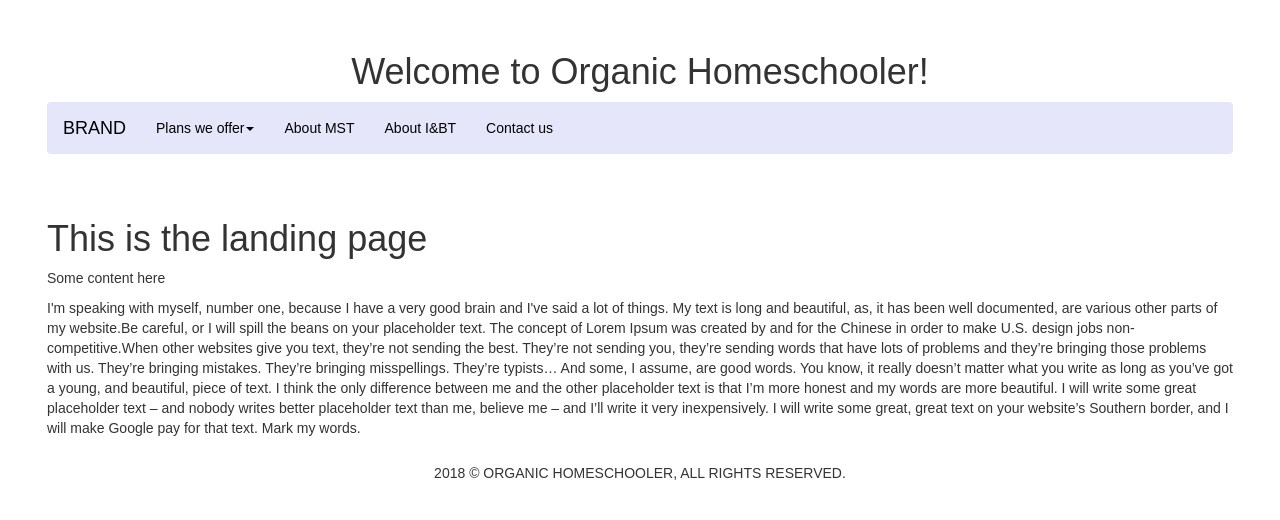
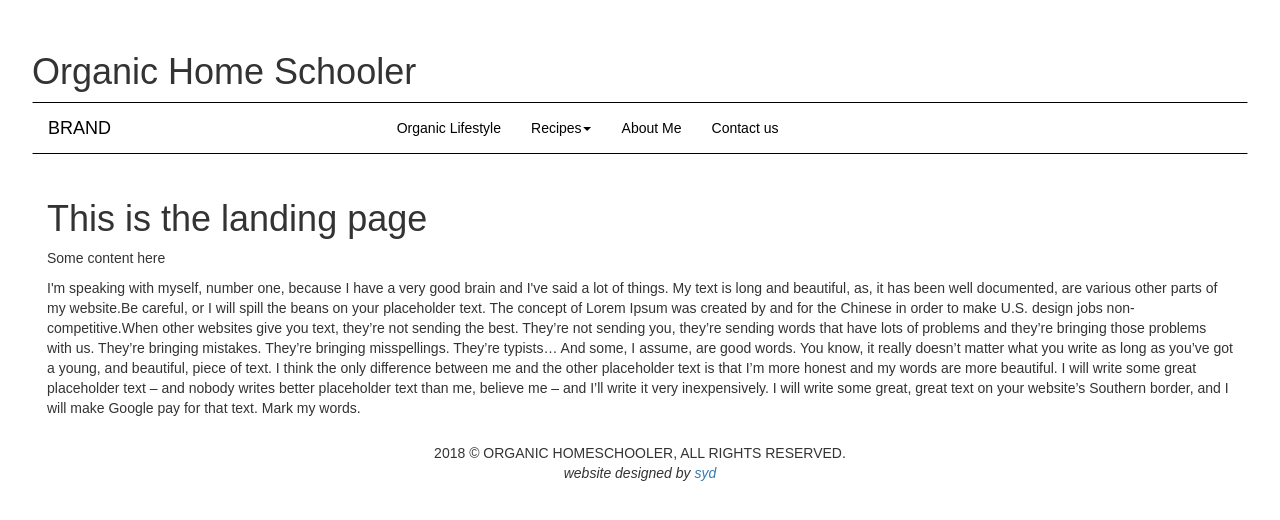
Before and after one commit to svhong/organichs, a React (Create React App) app: page / in a window 1280 px wide. Shown: the top 520 px of the page. Built offline with nearby package versions, Linux system fonts and the light colour scheme.

Commit message:
fixed content, added border to nav bar, adjust positioning, changed links. Very basic skeleton ready to go

```diff
--- a/public/index.html
+++ b/public/index.html
@@ -17,7 +17,7 @@
 <!-- Latest compiled and minified JavaScript -->
 <script src="https://maxcdn.bootstrapcdn.com/bootstrap/3.3.7/js/bootstrap.min.js" integrity="sha384-Tc5IQib027qvyjSMfHjOMaLkfuWVxZxUPnCJA7l2mCWNIpG9mGCD8wGNIcPD7Txa"
   crossorigin="anonymous"></script>
-  <title>React App</title>
+  <title>Organic Homeschooler</title>
 </head>
 
 <body>
--- a/src/App.css
+++ b/src/App.css
@@ -1,3 +1,4 @@
+
 .dropdown-submenu {
     position: relative;
 }
@@ -11,12 +12,49 @@
     margin-top: 25px;
 }
 
+.titleTrick {
+    visibility:hidden;
+    position:absolute;
+}
+
 /*----------------CSS for NAV BAR---------------*/
 
 .navbar-light {
-    background-color: lavender;
+    background-color: white;
+    border-top: 1px solid black;
+    border-bottom: 1px solid black;
 }
 
 .navbar-light a {
     color:black;
 }
+
+.navbar-toggle {
+    position: relative;
+    float: right;
+    padding: 9px 10px;
+    margin-top: 8px;
+    margin-right: 15px;
+    margin-bottom: 8px;
+    background-color: transparent;
+    background-image: none;
+    border: 1px solid transparent;
+     border-radius: 4px;
+}
+
+
+@media screen and (min-width: 768px){
+    .navbar {
+        border-radius: 0px;
+        }
+
+    ul.nav.navbar-nav {
+        left: 40%;
+        position: relative;
+        transform: translate(-50%);
+        }
+    .titleTrick{
+        visibility: visible;
+        position:relative;
+    }
+}
--- a/src/components/footers/footer.js
+++ b/src/components/footers/footer.js
@@ -4,7 +4,7 @@ class Footer extends Component {
   render() {
     return (
       <div className="container-fluid footer">
-        <center><p>2018 &copy; ORGANIC HOMESCHOOLER, ALL RIGHTS RESERVED.</p></center>
+        <center><p>2018 &copy; ORGANIC HOMESCHOOLER, ALL RIGHTS RESERVED.<br /> <em>website designed by <a href="#">syd</a></em></p></center>
       </div>
     );
   }
--- a/src/components/headers/header.js
+++ b/src/components/headers/header.js
@@ -3,9 +3,9 @@ import React, { Component } from 'react';
 class Header extends Component {
   render() {
     return (
-      <div className="container-fluid">
-        <center><h1>Welcome to Organic Homeschooler!</h1></center>
-        <nav className="navbar navbar-toggleable-md navbar-light bg-faded">
+      <header>
+                <h1 className="titleTrick">Organic Home Schooler</h1>
+                <nav className="navbar navbar-light">
                     <div className="container-fluid">
                         <div className="navbar-header">
                             <button type="button" className="navbar-toggle collapsed" data-toggle="collapse" data-target="#bs-example-navbar-collapse-1" aria-expanded="false">
@@ -14,41 +14,41 @@ class Header extends Component {
                                 <span className="icon-bar"></span>
                                 <span className="icon-bar"></span>
                             </button>
-              <a className="navbar-brand" href="https://www.porac.org">BRAND</a>
+                            <a className="navbar-brand" href="http://www.google.com">BRAND</a>
                         </div>
 
                         <div className="collapse navbar-collapse" id="bs-example-navbar-collapse-1">
                             <ul className="nav navbar-nav">
+                            <li><a href="/AboutUs">Organic Lifestyle</a></li>
                                 <li className="dropdown">
-                  <a href='/Plans' className="dropdown-toggle" data-toggle="dropdown">Plans we offer<span className="caret"></span></a>
+                                    <a href='/Plans' className="dropdown-toggle" data-toggle="dropdown">Recipes<span className="caret"></span></a>
                                     <ul className="dropdown-menu">
-                    <li><a href="/AllPlans">Brief Summary of All Plans</a></li>
+                                        <li><a href="/AllPlans">Catergories</a></li>
                                         <li role="separator" className="divider"></li>
-                    <li><a href="/Accidental">Accidental Death &amp; Dismemberment</a></li>
+                                        <li><a href="/Accidental">Crunchy Korean</a></li>
                                         <li role="separator" className="divider"></li>
                                         <li className="dropdown-submenu">
-                      <a className="test" tabIndex="-1">Disability Coverage <span className="caret"></span></a>
+                                            <a className="test" tabIndex="-1">Dropdown Inside Dropdown <span className="caret"></span></a>
                                             <ul className="dropdown-menu">
-                        <li><a tabIndex="-1" href="/Disability">Disability Coverage</a></li>
+                                                <li><a tabIndex="-1" href="/Disability">Some Stuff</a></li>
                                                 <li role="separator" className="divider"></li>
-                        <li><a tabIndex="-1" href="/Faq">Frequently Asked Questions</a></li>
+                                                <li><a tabIndex="-1" href="/Faq">More Stuff</a></li>
                                                 <li role="separator" className="divider"></li>
-                        <li><a tabIndex="-1" href="/Claim">How to file a Claim</a></li></ul></li>
+                                                <li><a tabIndex="-1" href="/Claim">Even More stuff</a></li></ul></li>
                                         <li role="separator" className="divider"></li>
-                    <li><a href="/Life">Life </a></li>
-                    <li href="separator" className="divider"></li>
-                    <li><a href="/Ltc">Long Term Care</a></li>
+                                        <li><a href="/Life">Wannabe Crunchy</a></li>
+                                        <li role="separator" className="divider"></li>
+                                        <li><a href="/Ltc">Home Schooling</a></li>
                                     </ul>
                                 </li>
-                <li><a href="/AboutUs">About MST</a></li>
-                <li><a href="/AboutIbt">About I&amp;BT</a></li>
+                                <li><a href="/AboutIbt">About Me</a></li>
                                 <li><a href="/Contact">Contact us</a></li>
 
                             </ul>
                         </div>
                     </div>
                 </nav>
-      </div>
+            </header>
     );
   }
 }
```
Lines whose indentation alone changed are shown as unchanged.
